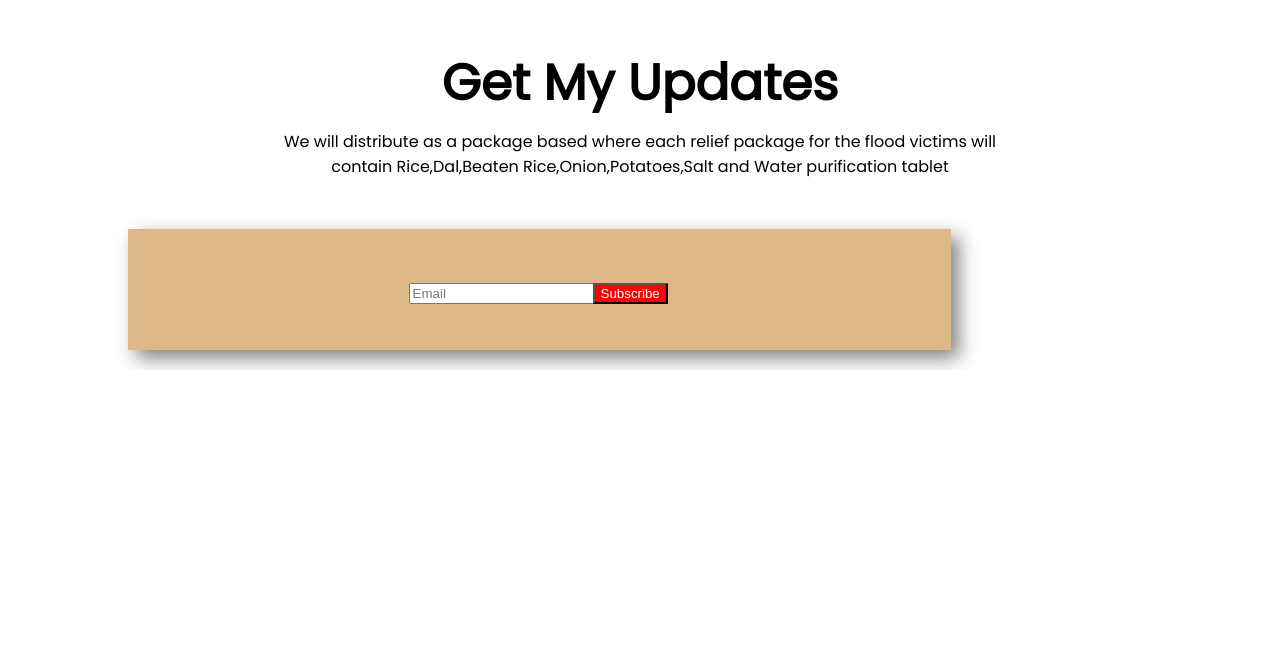
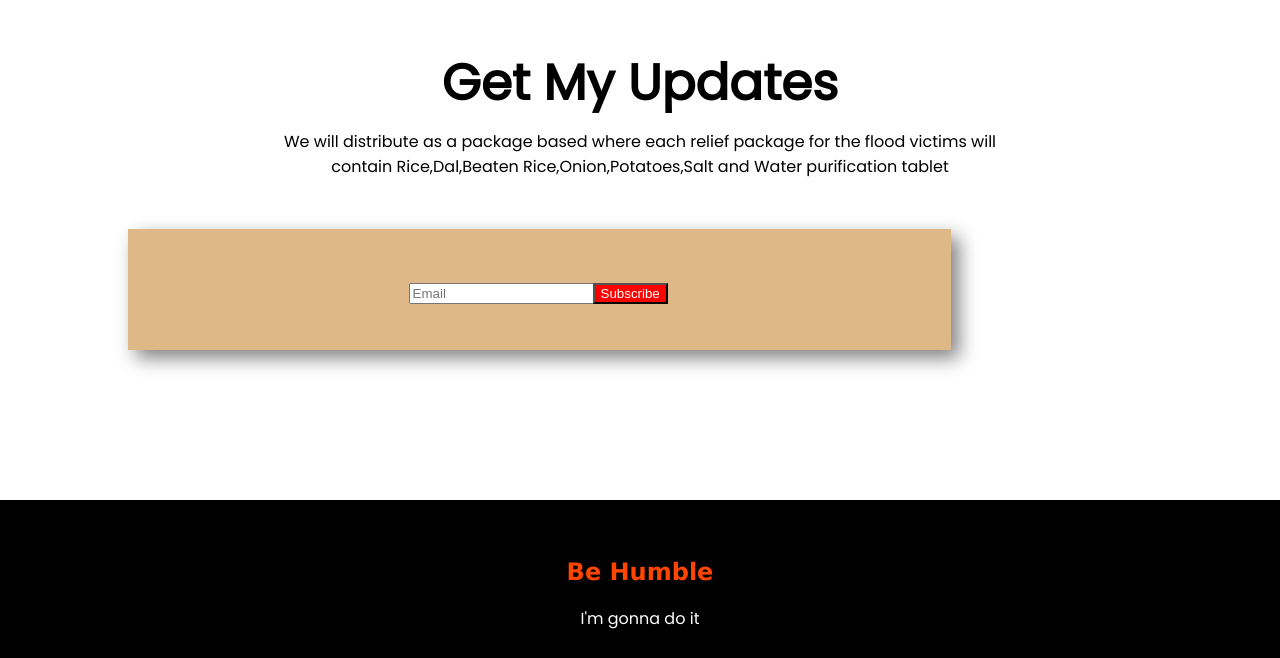
Before and after one commit to Mizan2221/Assignment-1, a plain HTML site: page index.html in a window 1280 px wide. Shown: the part 3251-3909 px from the top of the page. Before the commit the page ends 3621 px from the top, so only its background shows below. Drawn offline with Linux system fonts and the light colour scheme.

Commit message:
section added

```diff
--- a/index.html
+++ b/index.html
@@ -96,5 +96,8 @@
 
 </section>
 
-
 </body>
+<footer class="let">
+    <h2 id="may"> Be Humble </h2>
+    <p> I'm gonna do it</p>
+</footer>
--- a/style.css
+++ b/style.css
@@ -201,3 +201,17 @@ form{
     background-color: red;
     color: white;
 }
+.let{
+    text-align: center;
+    margin-top: 150px;
+    background-color: black;
+    color: white;
+    height: 120px;
+    padding-top: 3%;
+
+}
+#may{
+    font-family: Verdana, Geneva, Tahoma, sans-serif;
+    font-weight: bold;
+    color: orangered;
+}
```
